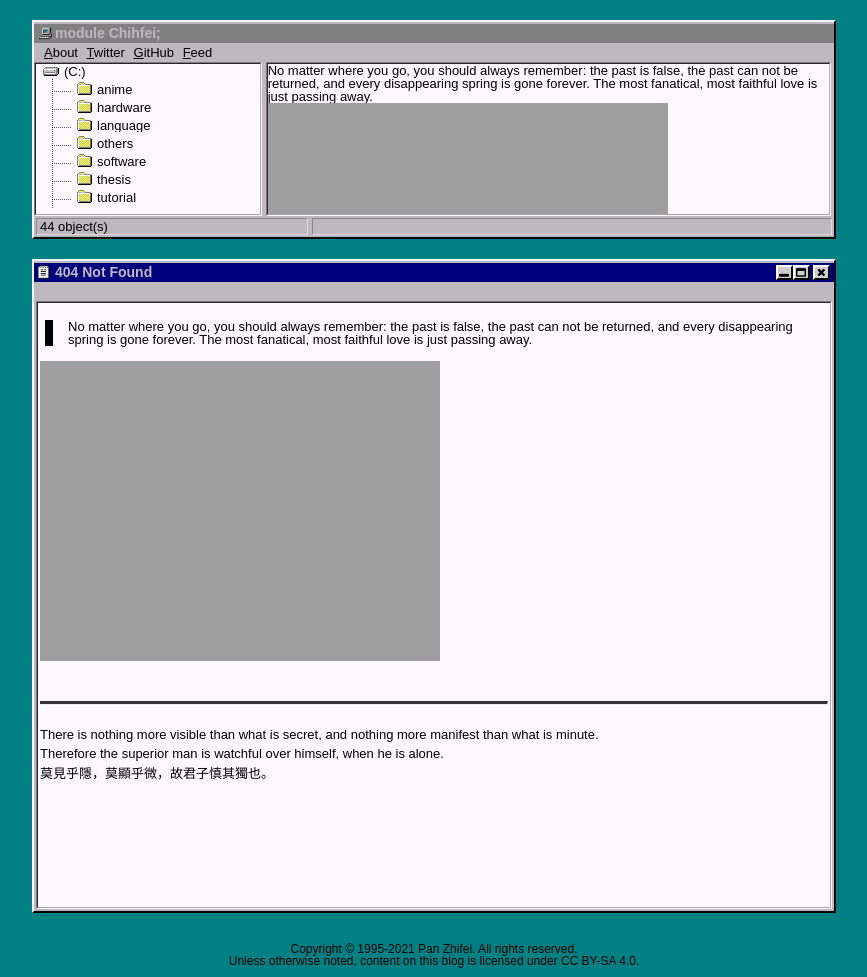
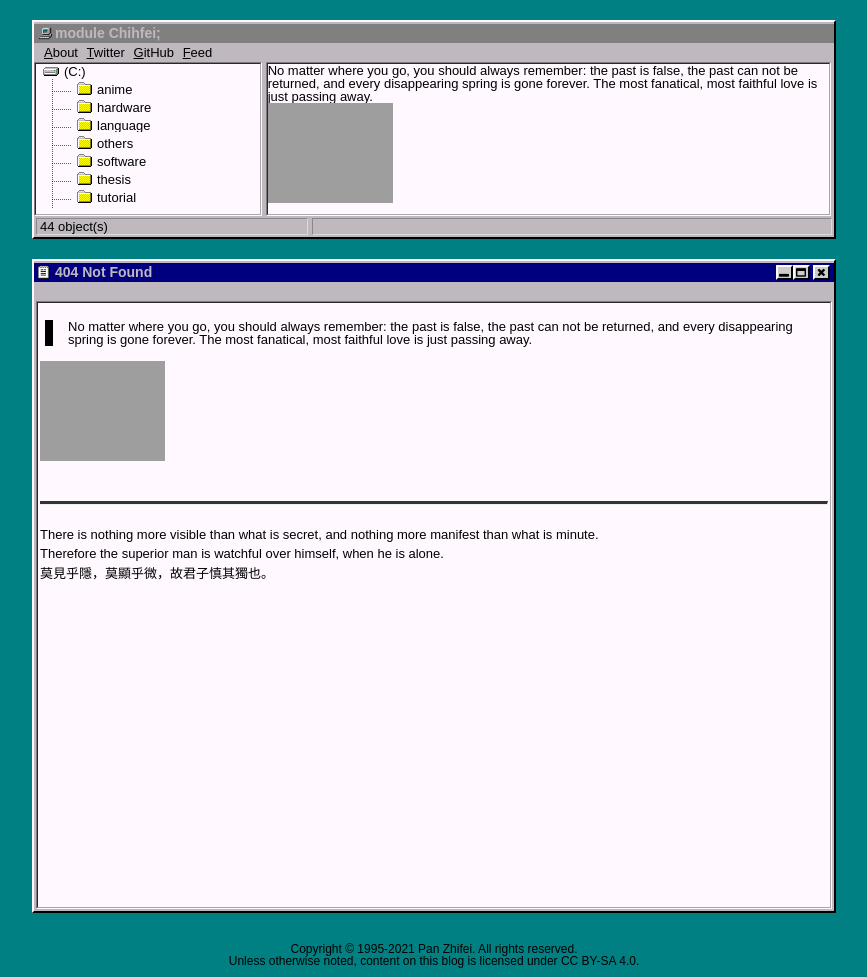
Before and after one commit to IcingTomato/blog.old3, a Jekyll site: the page built from 404.md, in a window 1280 px wide. Shown: the whole page, without its empty margins (206-1073 px from the left). Built offline with Jekyll 4.4.1, drawn with Linux system fonts in a browser that asks for light colours.

Commit message:
change 404 403

```diff
--- a/404.md
+++ b/404.md
@@ -6,4 +6,4 @@ permalink: /404/
 
 <blockquote>No matter where you go, you should always remember: the past is false, the past can not be returned, and every disappearing spring is gone forever. The most fanatical, most faithful love is just passing away.</blockquote>
 
-![404 Not Found](//panzhifei.fun/img/error_code/404.jpg)
+<img loading="eager" src="//panzhifei.fun/img/error_code/404.jpg" alt="404 Not Found" width="125" height="100">
```
Also changed, not shown: 403.md (+1 -1 lines).
